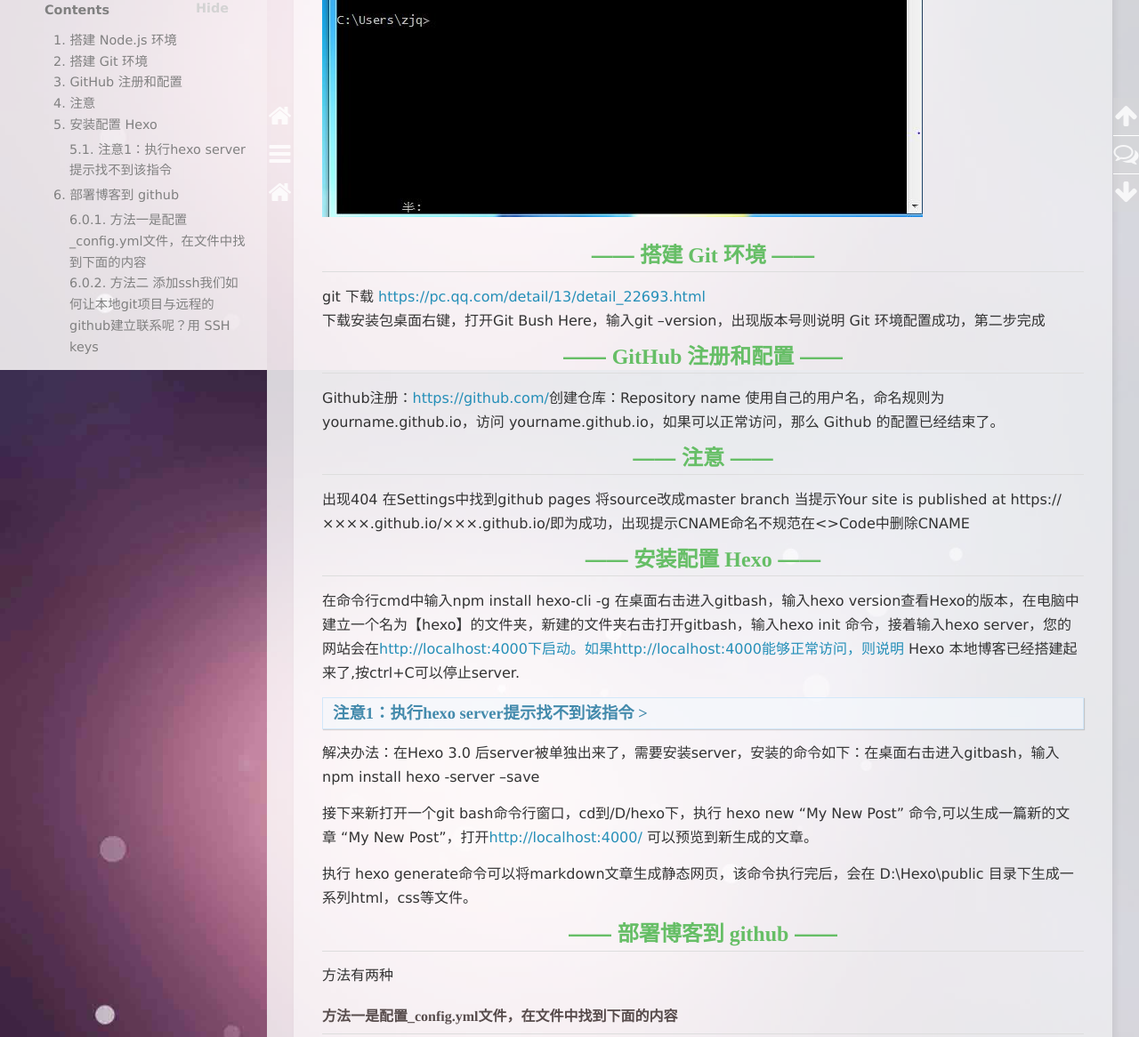
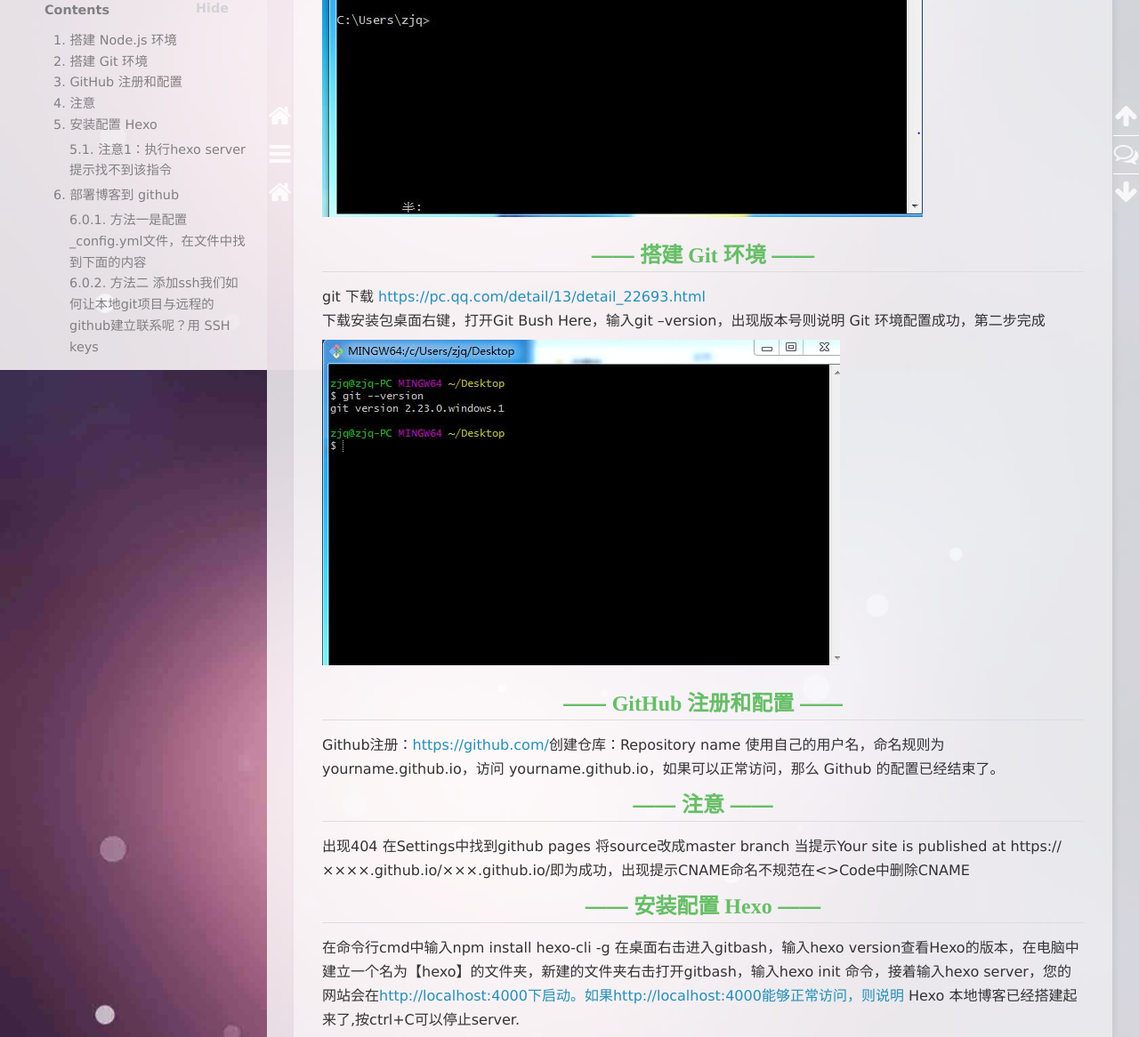
Before and after one commit to zhengjunqiao/blog.github.io, a plain HTML site: page 2019/09/15/hello-hi/index.html in a window 1280 px wide. Shown: the part 384-1550 px from the top of the page at 89% size. Drawn offline with nearby package versions, Linux system fonts and the light colour scheme; some packages are replaced by stand-ins of ours; a script that the page names is missing.

Commit message:
Site updated: 2019-09-16 13:19:43

```diff
--- a/2019/09/15/hello-hi/index.html
+++ b/2019/09/15/hello-hi/index.html
@@ -22,12 +22,13 @@
 <meta property="og:site_name" content="Welcome to my blog">
 <meta property="og:description" content="搭建 Node.js 环境Node.js 官网：https://nodejs.org/en/下载保持默认设置即可，一路Next，安装很快就结束了。然后打开命令提示符，输入node -v、npm -v，出现版本号则说明 Node.js 环境配置成功 搭建 Git 环境git 下载 https://pc.qq.com/detail/13/detail_22693.html下载安装包桌面右键，打开Git">
 <meta property="og:locale" content="en">
-<meta property="og:image" content="https://github.com/zhengjunqiao/blog.github.io/blob/master/img/1.JPG">
-<meta property="og:updated_time" content="2019-09-16T05:06:50.663Z">
+<meta property="og:image" content="https://github.com/zhengjunqiao/blog.github.io/blob/master/img/1.JPG?raw=true%22lala%22">
+<meta property="og:image" content="https://github.com/zhengjunqiao/blog.github.io/blob/master/img/2.JPG?raw=true">
+<meta property="og:updated_time" content="2019-09-16T05:14:48.900Z">
 <meta name="twitter:card" content="summary">
 <meta name="twitter:title" content="github+hexo搭建个人博客">
 <meta name="twitter:description" content="搭建 Node.js 环境Node.js 官网：https://nodejs.org/en/下载保持默认设置即可，一路Next，安装很快就结束了。然后打开命令提示符，输入node -v、npm -v，出现版本号则说明 Node.js 环境配置成功 搭建 Git 环境git 下载 https://pc.qq.com/detail/13/detail_22693.html下载安装包桌面右键，打开Git">
-<meta name="twitter:image" content="https://github.com/zhengjunqiao/blog.github.io/blob/master/img/1.JPG">
+<meta name="twitter:image" content="https://github.com/zhengjunqiao/blog.github.io/blob/master/img/1.JPG?raw=true%22lala%22">
 
 <link rel="apple-touch-icon" href="/apple-touch-icon.png">
 
@@ -295,8 +296,8 @@
     <div class="article-entry" itemprop="articleBody">
 
 
-        <h2 id="搭建-Node-js-环境"><a href="#搭建-Node-js-环境" class="headerlink" title="搭建 Node.js 环境"></a>搭建 Node.js 环境</h2><p>Node.js 官网：<a href="https://nodejs.org/en/" target="_blank" rel="noopener">https://nodejs.org/en/</a>下载<br>保持默认设置即可，一路Next，安装很快就结束了。然后打开命令提示符，输入node -v、npm -v，出现版本号则说明 Node.js 环境配置成功<br><img src="https://github.com/zhengjunqiao/blog.github.io/blob/master/img/1.JPG" alt></p>
-<h2 id="搭建-Git-环境"><a href="#搭建-Git-环境" class="headerlink" title="搭建 Git 环境"></a>搭建 Git 环境</h2><p>git 下载 <a href="https://pc.qq.com/detail/13/detail_22693.html" target="_blank" rel="noopener">https://pc.qq.com/detail/13/detail_22693.html</a><br>下载安装包桌面右键，打开Git Bush Here，输入git –version，出现版本号则说明 Git 环境配置成功，第二步完成</p>
+        <h2 id="搭建-Node-js-环境"><a href="#搭建-Node-js-环境" class="headerlink" title="搭建 Node.js 环境"></a>搭建 Node.js 环境</h2><p>Node.js 官网：<a href="https://nodejs.org/en/" target="_blank" rel="noopener">https://nodejs.org/en/</a>下载<br>保持默认设置即可，一路Next，安装很快就结束了。然后打开命令提示符，输入node -v、npm -v，出现版本号则说明 Node.js 环境配置成功<br><img src="https://github.com/zhengjunqiao/blog.github.io/blob/master/img/1.JPG?raw=true%22lala%22" alt="lalal"></p>
+<h2 id="搭建-Git-环境"><a href="#搭建-Git-环境" class="headerlink" title="搭建 Git 环境"></a>搭建 Git 环境</h2><p>git 下载 <a href="https://pc.qq.com/detail/13/detail_22693.html" target="_blank" rel="noopener">https://pc.qq.com/detail/13/detail_22693.html</a><br>下载安装包桌面右键，打开Git Bush Here，输入git –version，出现版本号则说明 Git 环境配置成功，第二步完成<br><img src="https://github.com/zhengjunqiao/blog.github.io/blob/master/img/2.JPG?raw=true" alt></p>
 <h2 id="GitHub-注册和配置"><a href="#GitHub-注册和配置" class="headerlink" title="GitHub 注册和配置"></a>GitHub 注册和配置</h2><p>Github注册：<a href="https://github.com/">https://github.com/</a>创建仓库：Repository name 使用自己的用户名，命名规则为yourname.github.io，访问 yourname.github.io，如果可以正常访问，那么 Github 的配置已经结束了。</p>
 <h2 id="注意"><a href="#注意" class="headerlink" title="注意"></a>注意</h2><p>出现404 在Settings中找到github pages 将source改成master branch 当提示Your site is published at https://××××.github.io/×××.github.io/即为成功，出现提示CNAME命名不规范在&lt;&gt;Code中删除CNAME</p>
 <h2 id="安装配置-Hexo"><a href="#安装配置-Hexo" class="headerlink" title="安装配置 Hexo"></a>安装配置 Hexo</h2><p>在命令行cmd中输入npm install hexo-cli -g 在桌面右击进入gitbash，输入hexo version查看Hexo的版本，在电脑中建立一个名为【hexo】的文件夹，新建的文件夹右击打开gitbash，输入hexo init 命令，接着输入hexo server，您的网站会在<a href="http://localhost:4000下启动。如果http://localhost:4000能够正常访问，则说明" target="_blank" rel="noopener">http://localhost:4000下启动。如果http://localhost:4000能够正常访问，则说明</a> Hexo 本地博客已经搭建起来了,按ctrl+C可以停止server.</p>
@@ -322,7 +323,7 @@
         <p><span>Title:</span><a href="/blog.github.io/2019/09/15/hello-hi/">github+hexo搭建个人博客</a></p>
         <p><span>Author:</span><a href="/" title="Back to Homepage">ZJQ</a></p>
         <p><span>Created:</span>2019-09-15, 21:47:35</p>
-        <p><span>Updated:</span>2019-09-16, 13:06:50</p>
+        <p><span>Updated:</span>2019-09-16, 13:14:48</p>
         <p>
             <span>Full URL:</span><a class="post-url" href="/blog.github.io/2019/09/15/hello-hi/" title="github+hexo搭建个人博客">https://github.com/zhengjunqiao/blog.github.io/2019/09/15/hello-hi/</a>
             <span class="copy-path" data-clipboard-text="From https://github.com/zhengjunqiao/blog.github.io/2019/09/15/hello-hi/　　By ZJQ" title="Copy Article&#39;s Link &amp; Author"><i class="fa fa-clipboard"></i></span>
```
Also changed, not shown: index.html (+2 -2 lines).
